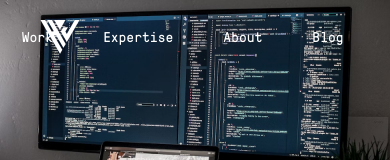
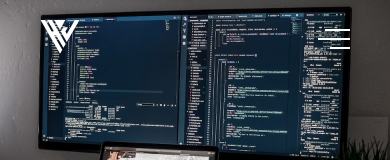
Before and after one commit to hanjos123/HanjoDev, a Vue app: page / in a window 390 px wide. Shown: the top 160 px of the page. Built offline with nearby package versions, Linux system fonts and the light colour scheme.

Commit message:
animate sidebar mobile

```diff
--- a/src/components/header.vue
+++ b/src/components/header.vue
@@ -5,26 +5,15 @@
         width="40"
         height="34"
         viewBox="0 0 459 399"
-        fill="none"
+        fill="white"
         xmlns="http://www.w3.org/2000/svg"
       >
         <path
           d="M55 1H1L230 397L256.5 350.5L159 181.5H185.5L269.5 327L296.5 280.5L135 1H81L159 135H132L55 1Z"
-          fill="white"
         />
-        <path d="M293 1H161.5L228 114.5L293 1Z" fill="white" />
+        <path d="M293 1H161.5L228 114.5L293 1Z" />
         <path
           d="M323 84H269.5L239 136L309.5 258L458 1H404L309.5 165L292.5 136L323 84Z"
-          fill="white"
-        />
-        <path
-          d="M55 1H1L230 397L256.5 350.5L159 181.5H185.5L269.5 327L296.5 280.5L135 1H81L159 135H132L55 1Z"
-          stroke="white"
-        />
-        <path d="M293 1H161.5L228 114.5L293 1Z" stroke="white" />
-        <path
-          d="M323 84H269.5L239 136L309.5 258L458 1H404L309.5 165L292.5 136L323 84Z"
-          stroke="white"
         />
       </svg>
     </router-link>
@@ -57,10 +46,52 @@
       </div>
     </nav>
 
-    <div class="site-nav__item">
+    <div class="site-nav__item contact">
       <router-link to="/contact" active-class="active" exact
         ><span>Contact</span></router-link
       >
+    </div>
+
+    <div class="mobile">
+      <div
+        :class="`mobile__hambuger-icon ${
+          opendMenu ? 'mobile__hambuger-icon--opened' : ''
+        }`"
+        @click="opendMenu = !opendMenu"
+      >
+        <!-- <span>-</span><span></span><span></span> -->
+        <span></span>
+        <span></span>
+        <span></span>
+      </div>
+
+      <div :class="`list-menu ${opendMenu ? 'list-menu--opened' : ''}`">
+        <div class="list-menu__item">
+          <router-link to="/work" active-class="active" exact
+            ><span>Work</span></router-link
+          >
+        </div>
+        <div class="list-menu__item">
+          <router-link to="/experience" active-class="active" exact
+            ><span>Expertise</span></router-link
+          >
+        </div>
+        <div class="list-menu__item">
+          <router-link to="/about" active-class="active" exact
+            ><span>About</span></router-link
+          >
+        </div>
+        <div class="list-menu__item">
+          <router-link to="/blog" active-class="active" exact
+            ><span>Blog</span></router-link
+          >
+        </div>
+        <div class="list-menu__item">
+          <router-link to="/career" active-class="active" exact
+            ><span>Careers</span></router-link
+          >
+        </div>
+      </div>
     </div>
 
     <!-- <a
@@ -152,6 +183,8 @@
 <script setup lang="ts">
 import { onMounted, ref } from "vue";
 
+const opendMenu = ref(false);
+
 onMounted(() => {
   window.addEventListener("scroll", demo);
 });
@@ -184,7 +217,7 @@ header {
 
   &.red {
     padding: 10px 40px;
-    background: $primary;
+    background: $white;
 
     .site-nav {
       &__item {
@@ -202,6 +235,12 @@ header {
     svg {
       z-index: 99;
     }
+
+    @media (max-width: 950px) {
+      svg {
+        // fill: $primary;
+      }
+    }
   }
 
   .site-nav {
@@ -210,6 +249,10 @@ header {
     justify-content: center;
     font-family: "GT-Pressura-Mono", Courier, monospace;
     align-items: center;
+
+    @media (max-width: 950px) {
+      display: none;
+    }
 
     &__item {
       padding: 0 25px;
@@ -262,10 +305,110 @@ header {
       #333 100%
     );
 
+    @media (max-width: 950px) {
+      display: none;
+    }
+
     &:hover {
       background-position: 0 100%;
       color: $white;
     }
   }
 }
+
+.mobile {
+  @media (max-width: 950px) {
+    display: block;
+  }
+
+  &__hambuger-icon {
+    position: relative;
+    justify-items: flex-end;
+    width: 32px;
+    height: 20px;
+    // display: none;
+    z-index: 100;
+
+    span {
+      height: 2px;
+      background-color: $white;
+      position: absolute;
+      right: 0;
+      transition: all 0.2s linear;
+
+      &:nth-child(1) {
+        top: 0;
+        width: 25px !important;
+      }
+
+      &:nth-child(2) {
+        top: 9px;
+        left: 0;
+        width: 32px !important;
+      }
+
+      &:nth-child(3) {
+        bottom: 0;
+        width: 20px !important;
+      }
+    }
+
+    &--opened {
+      span {
+        &:nth-child(1) {
+          width: 32px !important;
+          transform: rotate(-45deg);
+          top: 9px;
+        }
+
+        &:nth-child(2) {
+          left: -100%;
+          opacity: 0;
+        }
+
+        &:nth-child(3) {
+          bottom: 9px;
+          width: 32px !important;
+          transform: rotate(45deg);
+        }
+      }
+    }
+  }
+
+  .list-menu {
+    position: fixed;
+    top: 0;
+    bottom: 100%;
+    left: 0;
+    right: 0;
+    background: #8b5cdd;
+    padding: 100px 0;
+    display: flex;
+    flex-direction: column;
+    display: none;
+    opacity: 0;
+    overflow: hidden;
+    transition: all 0.3s linear;
+
+    &--opened {
+      bottom: 0;
+      opacity: 1;
+      display: block;
+    }
+
+    @media (max-width: 950px) {
+      display: block;
+    }
+
+    &__item {
+      text-align: center;
+      padding: 10px 30px;
+
+      span {
+        color: $white;
+        font-size: calc((25px - 320px * 0.01759) + 1.75926vw);
+      }
+    }
+  }
+}
 </style>
```
